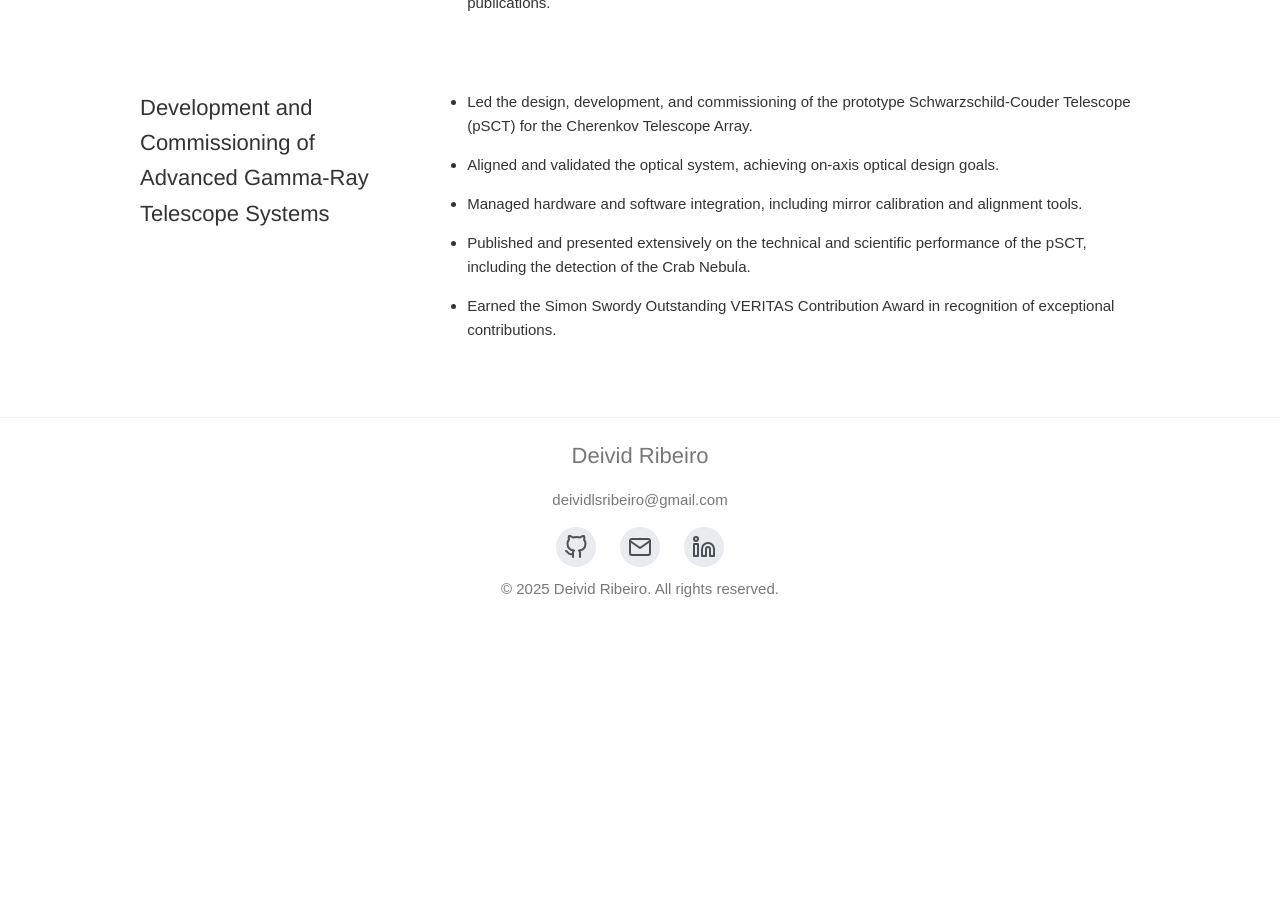
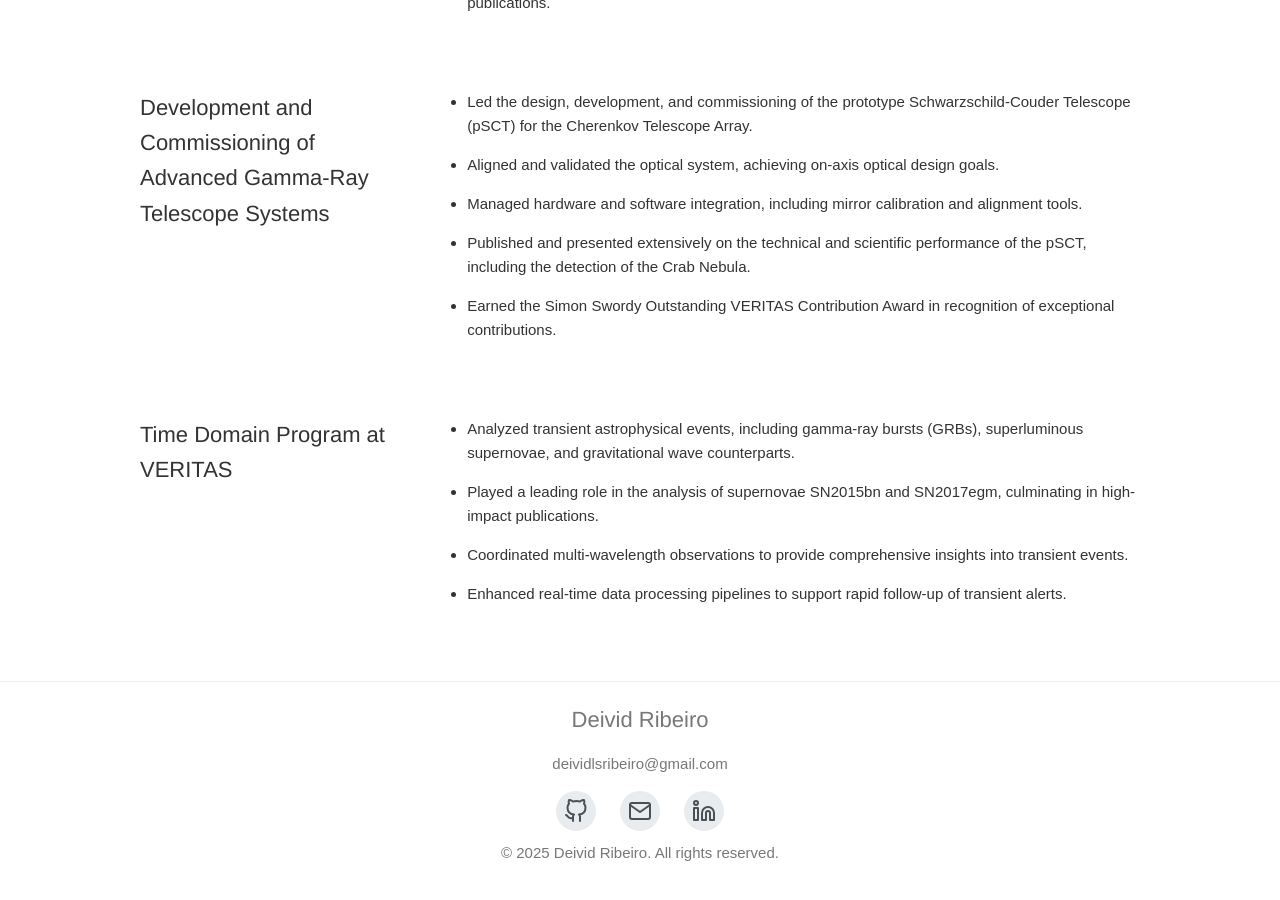
Before and after one commit to deividribeiro/deividribeiro.github.io, a Jekyll site: the page built from research.html, in a window 1280 px wide and 900 px high, scrolled down 830 px. Built offline with Jekyll 4.4.1, drawn with Linux system fonts in a browser that asks for light colours; before the commit the page ends 1466 px from its top, so only the background shows below that.

Commit message:
Updated text on landing pages.

```diff
--- a/_data/bio.yml
+++ b/_data/bio.yml
@@ -1,6 +1,6 @@
 name: "Deivid Ribeiro"
 title: "Data Scientist"
-bio: "Results-driven astrophysicist with 3+ years of postdoctoral research experience and a Ph.D. in astrophysics from Columbia University. Proficient in advanced software development (C++, Python) with 10+ years of experience and a proven track record of managing large-scale software projects. Extensive expertise in hardware systems, including optical alignment and telescope systems. Skilled in leadership, project management, and mentoring, with a history of leading cross-disciplinary teams."
+bio: "Results-driven scientist with 3+ years of postdoctoral research experience and a Ph.D. in astrophysics from Columbia University. Particularly interested in how we can leverage data (of all types!) to understand our world. Proficient in advanced software development (C++, Python) with 10+ years of experience and a proven track record of managing large-scale software projects. Extensive expertise in hardware systems, including optical alignment and telescope systems. Skilled in leadership, project management, and mentoring, with a history of leading cross-disciplinary teams."
 email: deividlsribeiro@gmail.com
 github: https://github.com/deividribeiro
 linkedin: https://www.linkedin.com/in/deividlsribeiro
--- a/_data/projects.yml
+++ b/_data/projects.yml
@@ -17,7 +17,17 @@
    image: "/assets/images/daily_articles_map_full.png"
    githubLink: "https://github.com/deividribeiro/reading_with_pocket/blob/main/Pocket.ipynb"
 
-// - title: "VTS Scheduler"
-//   description: "I worked on a project aimed at developing an observation scheduler for VERITAS. This initiative addresses the intricacies of managing 30-minute observation runs, during which significant changes in the night sky can occur, while also balancing multiple competing science priorities. The scheduling challenge is intensified by the presence of pre-scheduled runs and the need to accommodate unforeseen astronomical events, such as supernovae. Our goal is to create a reliable scheduling framework that facilitates efficient parsing, editing, and recomputation, ultimately optimizing the utilization of observational time and resources."
-//   image: "/assets/images/search-icon.svg"
-//   githubLink: "https://github.com/VERITAS-Observatory/VTSScheduler.git"
+# - title: "VTS Scheduler"
+#   description: "I worked on a project aimed at developing an observation scheduler for VERITAS. This initiative addresses the intricacies of managing 30-minute observation runs, during which significant changes in the night sky can occur, while also balancing multiple competing science priorities. The scheduling challenge is intensified by the presence of pre-scheduled runs and the need to accommodate unforeseen astronomical events, such as supernovae. Our goal is to create a reliable scheduling framework that facilitates efficient parsing, editing, and recomputation, ultimately optimizing the utilization of observational time and resources."
+#   image: "/assets/images/search-icon.svg"
+#   githubLink: "https://github.com/VERITAS-Observatory/VTSScheduler.git"
+
+# - title: "VERITAS Analysis Pipeline"
+#   description: "I developed vegas_scripts, an automated data processing pipeline for the VERITAS gamma-ray observatory. This tool streamlines the complex multi-stage analysis workflow by automatically retrieving data from the VERITAS database, configuring the appropriate analysis parameters for each of the six processing stages, and submitting computation jobs to distributed computing clusters using Condor or Slurm. The system significantly improves efficiency by eliminating manual intervention in the data processing chain while ensuring consistent analysis parameters across large datasets."
+#   image: "/assets/images/your_image_path.png"
+#   githubLink: "https://github.com/your_username/vegas_scripts"
+
+# - title: "SCT Mirror Alignment Visualizer"
+#   description: "I developed a specialized visualization tool for tracking the alignment process of the Schwarzschild-Couder Telescope mirror panels. By parsing position, coordinate, and orientation data from actual panel measurements and edge sensors, the system translates complex alignment information into an intuitive 2D visualization. The color-coded representation reveals how individual mirror panels change position and orientation over time, providing invaluable insights for the telescope alignment team. This visual approach simplified the interpretation of technical alignment data and helped identify patterns that might otherwise remain hidden in numerical datasets."
+#   image: "/assets/images/sct_mirror_visualization.png"
+#   githubLink: "https://github.com/your_username/sct_mirror_visualizer"
--- a/_data/research.yml
+++ b/_data/research.yml
@@ -13,3 +13,10 @@ topics:
       - Managed hardware and software integration, including mirror calibration and alignment tools.
       - Published and presented extensively on the technical and scientific performance of the pSCT, including the detection of the Crab Nebula.
       - Earned the Simon Swordy Outstanding VERITAS Contribution Award in recognition of exceptional contributions.
+
+  - title: Time Domain Program at VERITAS
+    details:
+      - Analyzed transient astrophysical events, including gamma-ray bursts (GRBs), superluminous supernovae, and gravitational wave counterparts.
+      - Played a leading role in the analysis of supernovae SN2015bn and SN2017egm, culminating in high-impact publications.
+      - Coordinated multi-wavelength observations to provide comprehensive insights into transient events.
+      - Enhanced real-time data processing pipelines to support rapid follow-up of transient alerts.
--- a/_data/work.yml
+++ b/_data/work.yml
@@ -8,7 +8,7 @@ experience:
   - title: PHD STUDENT
     period: August 2016 - September 2022
     details:
-      - PhD astrophysicist with 8 years experience in data science, machine learning, research, software and hardware development.
+      - PhD in astrophysics with 8 years experience in data science, machine learning, research, software and hardware development.
       - As part of the VERITAS collaboration, I observed and analyzed high-energy gamma-rays, which I fit to astrophysical models of Superluminous Supernovae, GRBs, gravitational waves and blazar galaxies. I also supported the collaboration through extensive mentoring and service projects, including lead software development of the primary analysis package written in C++.
       - Built, installed and commissioned the mirror panels toward the alignment of the prototype Schwarszchild Couder telescope to <3 arcmin angular resolution.
       - Preceptor and Lead Teaching Fellow in the physics department where I was award the Alan Sachs Teaching award.
```
